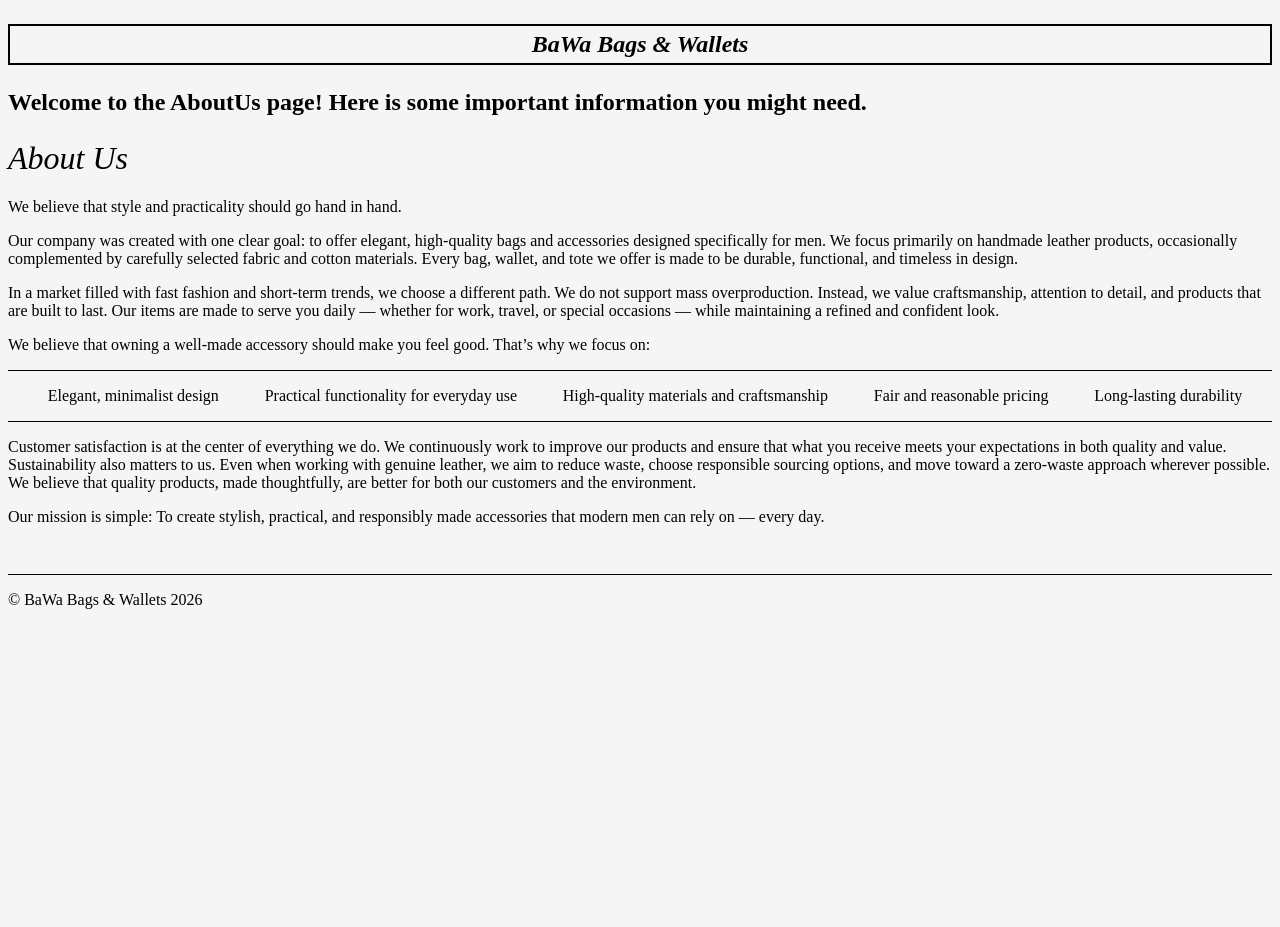
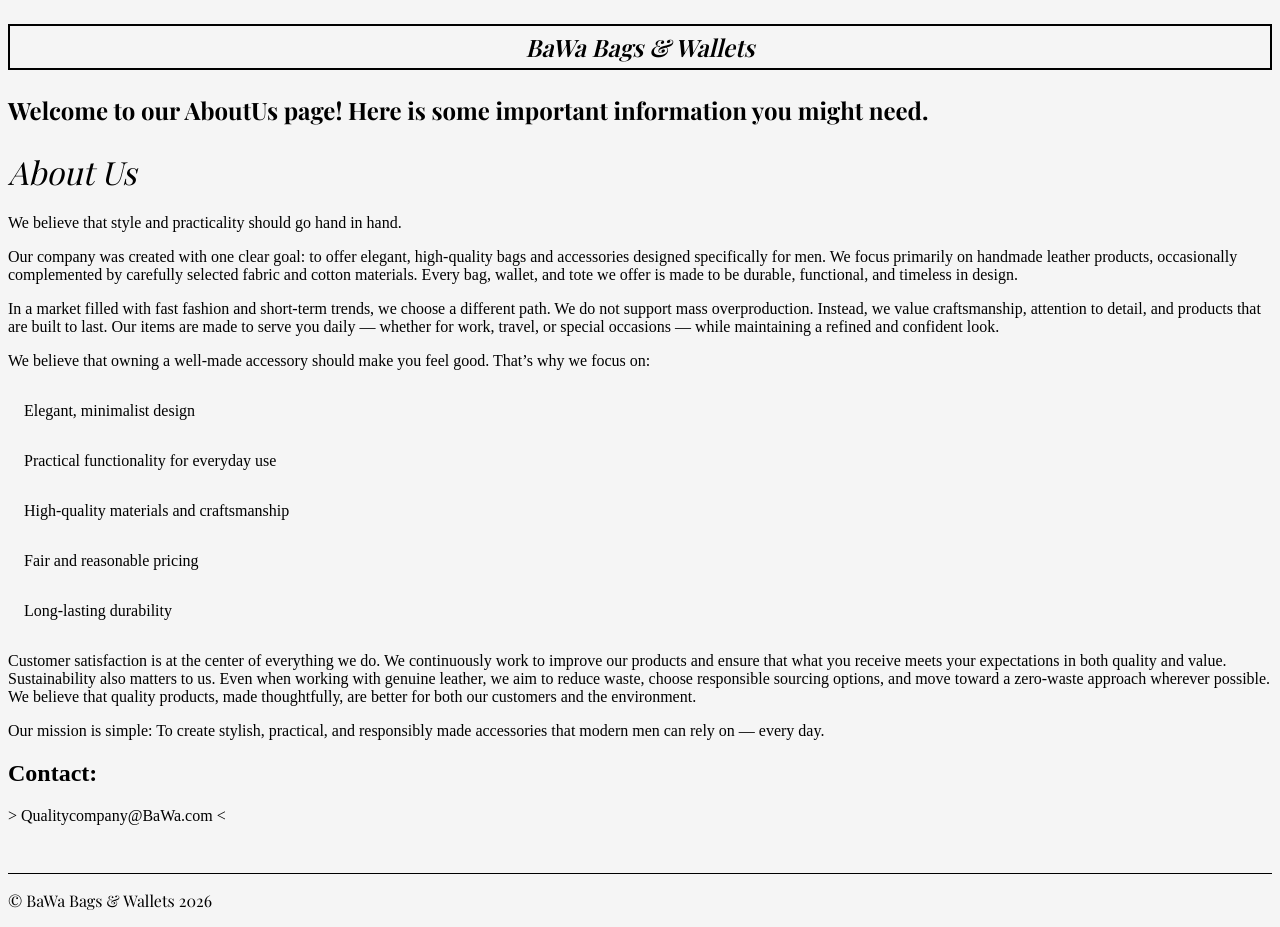
Before and after one commit to Patrik-RaS/front-end-project-2026, a plain HTML site: page front-end-project/AboutUs.html in a window 1280 px wide. Before the commit the page ends 800 px from the top, so only its background shows below. Drawn offline with nearby package versions, Linux system fonts and the light colour scheme; a web font is replaced by a local one.

Commit message:
adding content to About us page

```diff
--- a/front-end-project/AboutUs.html
+++ b/front-end-project/AboutUs.html
@@ -6,12 +6,16 @@
     <title>AboutUs.info</title>
     <link rel="stylesheet" href="css/main.css">
 
+    <link rel="preconnect" href="https://fonts.googleapis.com">
+    <link rel="preconnect" href="https://fonts.gstatic.com" crossorigin>
+    <link href="https://fonts.googleapis.com/css2?family=Playfair+Display:ital,wght@0,400..900;1,400..900&display=swap" rel="stylesheet">
+
 </head>
 
 <body>
-    <header>
+    <header class="text-main-page">
        <h1>
-        <a href="">
+        <a href="index.html">
             <p class="logo">
                 BaWa Bags & Wallets
             </p>
@@ -20,7 +24,7 @@
 
        <h2>
         <p>
-            Welcome to the AboutUs page! Here is some important information you might need.
+            Welcome to our AboutUs page! Here is some important information you might need.
         </p>
        </h2>
     </header>
@@ -46,7 +50,7 @@
                 <p>
                     We believe that owning a well-made accessory should make you feel good. That’s why we focus on:
                 </p>
-                <ul>
+                <ul class="aboutuslist">
                     <li>Elegant, minimalist design</li>
                     <li>Practical functionality for everyday use</li>
                     <li>High-quality materials and craftsmanship</li>
@@ -56,7 +60,7 @@
             </div>
 
             <p>
-                    Customer satisfaction is at the center of everything we do. We continuously work to improve our products and ensure that what you receive meets your expectations in both quality and value.
+                Customer satisfaction is at the center of everything we do. We continuously work to improve our products and ensure that what you receive meets your expectations in both quality and value.
                 Sustainability also matters to us. Even when working with genuine leather, we aim to reduce waste, choose responsible sourcing options, and move toward a zero-waste approach wherever possible. We believe that quality products, made thoughtfully, are better for both our customers and the environment.
             </p>
 
@@ -65,6 +69,12 @@
                 To create stylish, practical, and responsibly made accessories that modern men can rely on — every day.
             </p>
 
+            <h2>
+                Contact:
+            </h2>
+            <p>
+                > Qualitycompany@BaWa.com <
+            </p>
         </div>
 
     </main>
```
